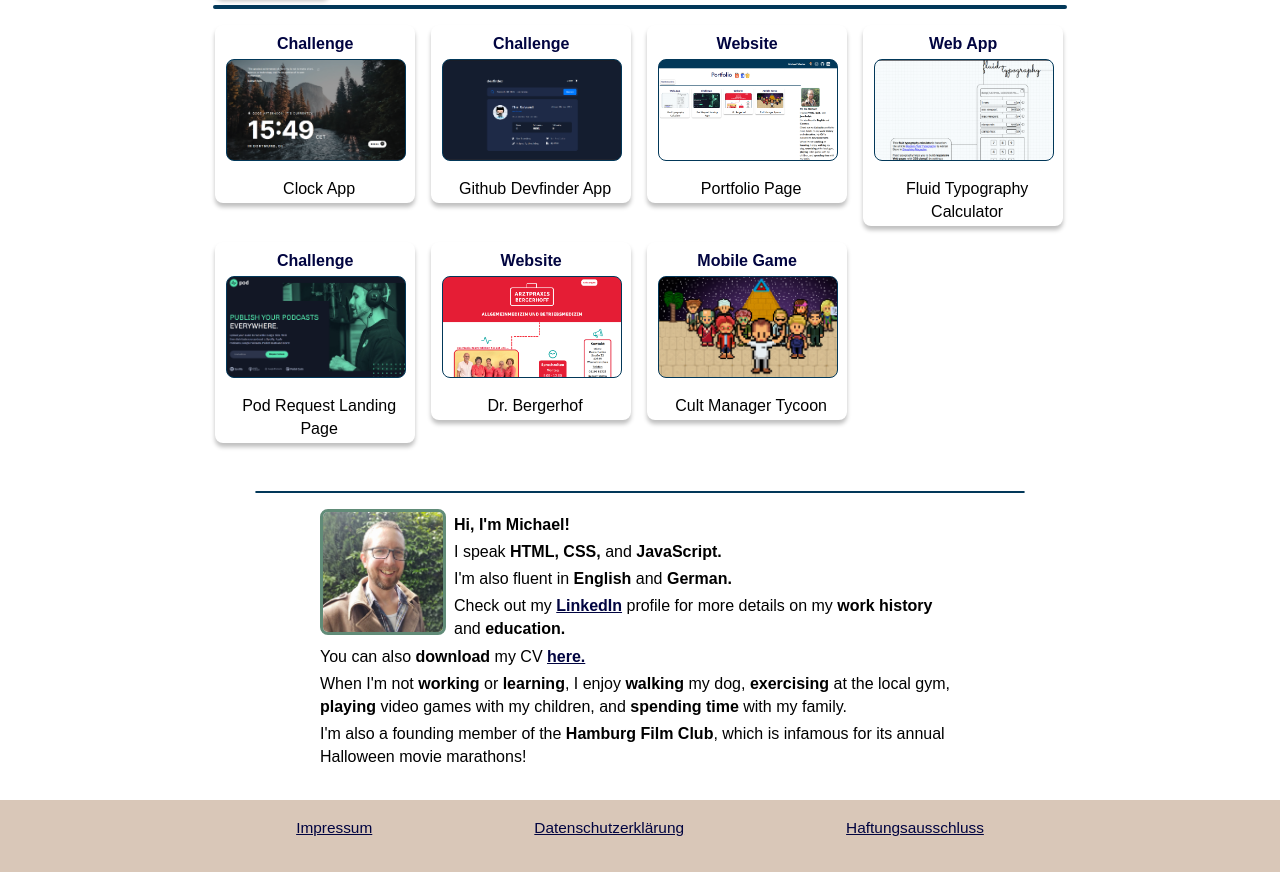
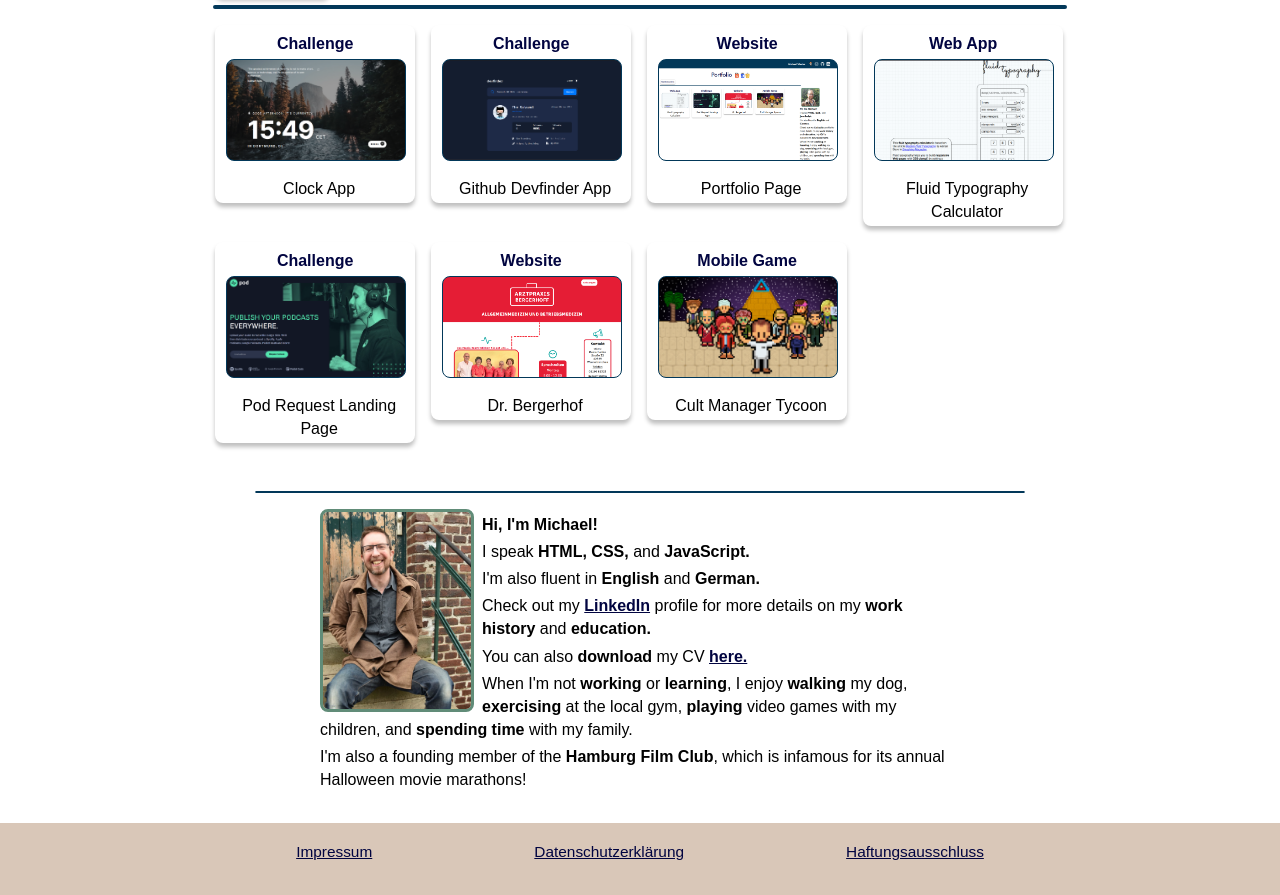
Before and after one commit to 10high/Portfolio, a website: page index.html in a window 1280 px wide. Shown: the part 207-1102 px from the top of the page. Before the commit the page ends 1079 px from the top, so only its background shows below. Drawn offline with Linux system fonts and the light colour scheme; files that its build step writes are made by us from their sources; files whose address does not match are found by name; a web font is replaced by a local one.

Commit message:
updates profile pic and styling

```diff
--- a/CSS/bio.css
+++ b/CSS/bio.css
@@ -20,6 +20,8 @@
 }
 
 .bio__profilePic {
+	width: 148px;
+	height: auto;
 	border: 3px solid #618C78;
 	border-radius: 8px;
 }
--- a/modules/bioCopy.js
+++ b/modules/bioCopy.js
@@ -1,6 +1,6 @@
 export const buildBioCopy = {
-    profilePic: `<img class="bio__profilePic" src="./images/MichaelWaaler.webp" alt="Profile picture of Michael Waaler"
-    width="120" height="120">`,
+    profilePic: `<img class="bio__profilePic" src="./images/Michael_Waaler__low_res.webp" alt="Profile picture of Michael Waaler"
+    width="1527" height="2036">`,
     profilePicDesktop() {
         return this.profilePic.replace(/<img/, `<img id="bioPicDesktop"`);
     },
```
Also changed, not shown: images/MichaelWaaler.webp (deleted), images/Michael_Waaler__low_res.webp (added).
